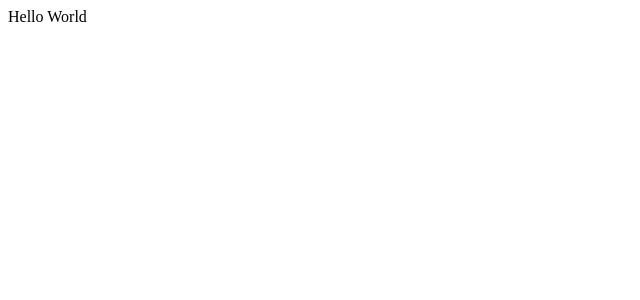
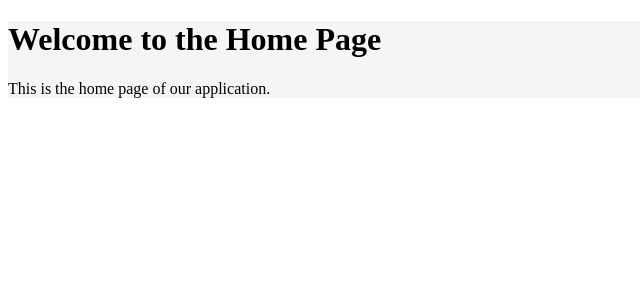
Before and after one commit to AminSBU/dashboard, a React (Vite) app in the folder dashboard/: page / in a window 1280 px wide. Shown: the top 300 px of the page, without its empty margins (0-640 px from the left). Built offline with nearby package versions, Linux system fonts and the light colour scheme.

Commit message:
some modifications

```diff
--- a/dashboard/package.json
+++ b/dashboard/package.json
@@ -24,6 +24,6 @@
     "eslint-plugin-react-hooks": "^4.6.0",
     "eslint-plugin-react-refresh": "^0.4.1",
     "typescript": "^5.0.2",
-    "vite": "^4.4.0"
+    "vite": "^4.5.14"
   }
 }
--- a/dashboard/src/App.tsx
+++ b/dashboard/src/App.tsx
@@ -1,8 +1,12 @@
+import Home from "./pages/home/Home"
+
 function App() {
 
   return (
-    <div>Hello World</div>
-  )
+    <div>
+      <Home />
+    </div>
+  );
 }
 
-export default App
+export default App;
--- a/dashboard/src/pages/home/Home.tsx
+++ b/dashboard/src/pages/home/Home.tsx
@@ -1,8 +1,8 @@
-import React from 'react';
+import "./home.scss"
 
 const Home = () => {
     return (
-        <div>
+        <div className="home">
             <h1>Welcome to the Home Page</h1>
             <p>This is the home page of our application.</p>
         </div>
--- a/dashboard/src/pages/home/home.scss
+++ b/dashboard/src/pages/home/home.scss
@@ -0,0 +1,4 @@
+.home{
+    background: #f5f5f5;
+    height: 100%;
+}
```
Also changed, not shown: 1 other file (tests, documents, lock files or other folders).
